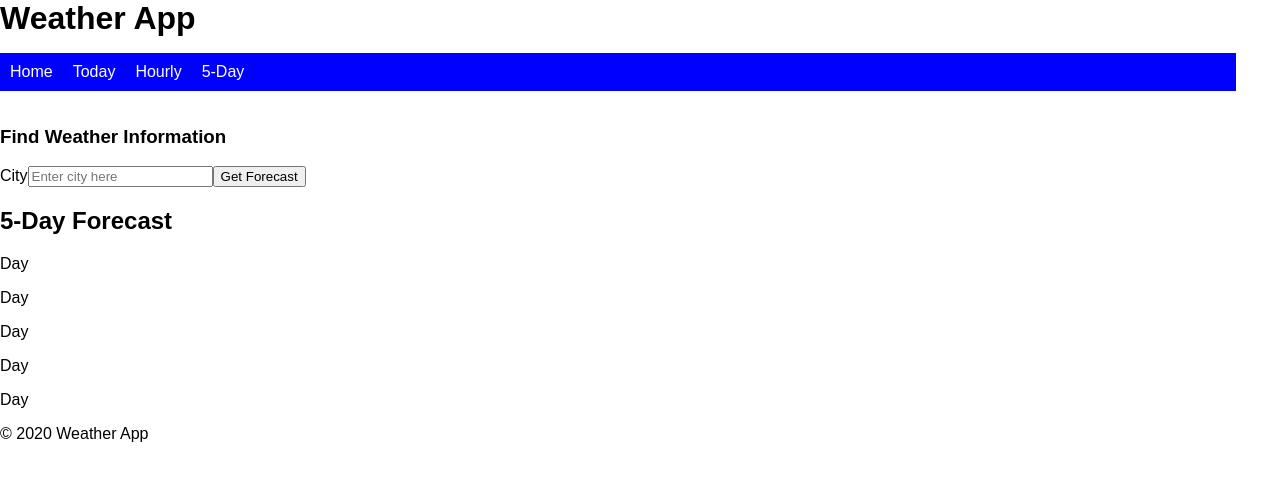
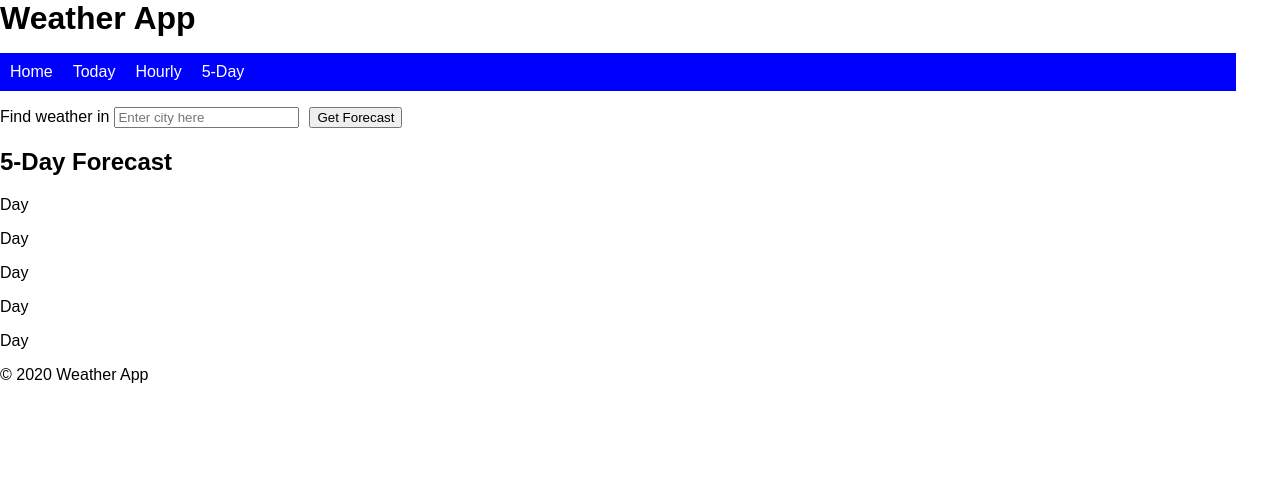
Before and after one commit to josephsenyonjo25/WeatherApp, a React (Create React App) app: page /fiveday in a window 1280 px wide. Shown: the top 480 px of the page. Built offline with nearby package versions, Linux system fonts and the light colour scheme; no server answers.

Commit message:
added styling to CitySearch

```diff
--- a/src/App.css
+++ b/src/App.css
@@ -16,3 +16,6 @@ body{
   margin-right: 20px;
   color: white;
 }
+.CitySearch input{
+  margin: 0 10px 0 5px;
+}
--- a/src/components/CitySearch.js
+++ b/src/components/CitySearch.js
@@ -6,9 +6,9 @@ class CitySearch extends Component {
     render() { /*add logo*/
       return (
         <div className="CitySearch">
-            <h3>Find Weather Information</h3>
+
             <form>
-                <label>City</label>
+                <label>Find weather in</label>
                 <input type ="text" placeholder="Enter city here"/>
                 <button type ="submit">Get Forecast</button>
             </form>
```
